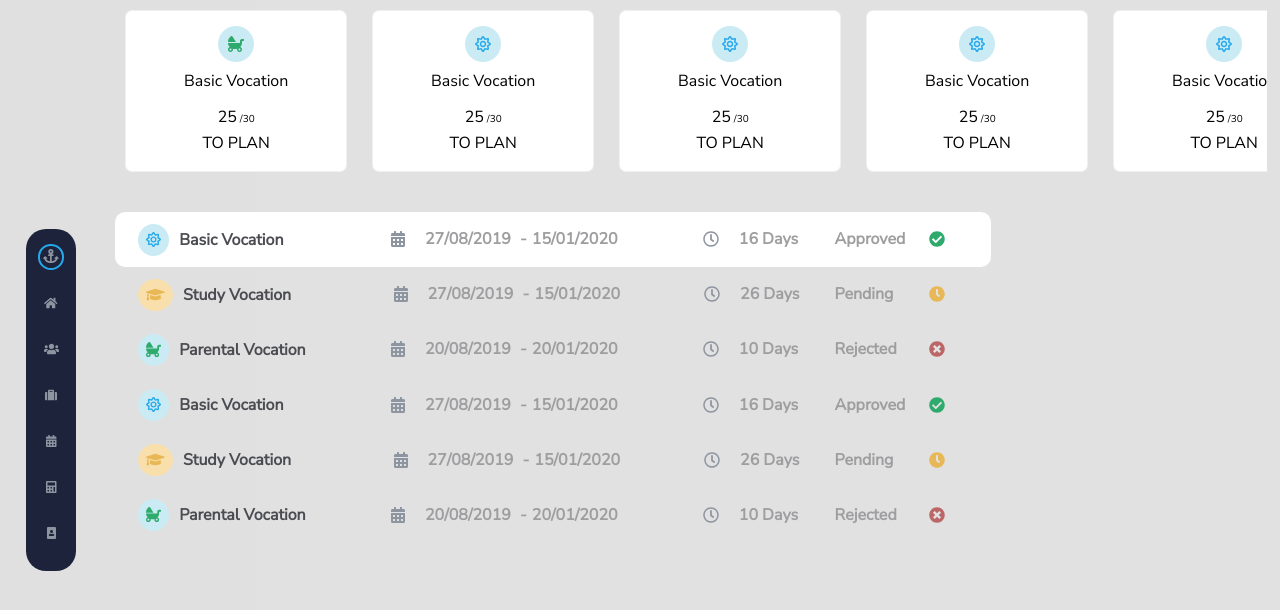
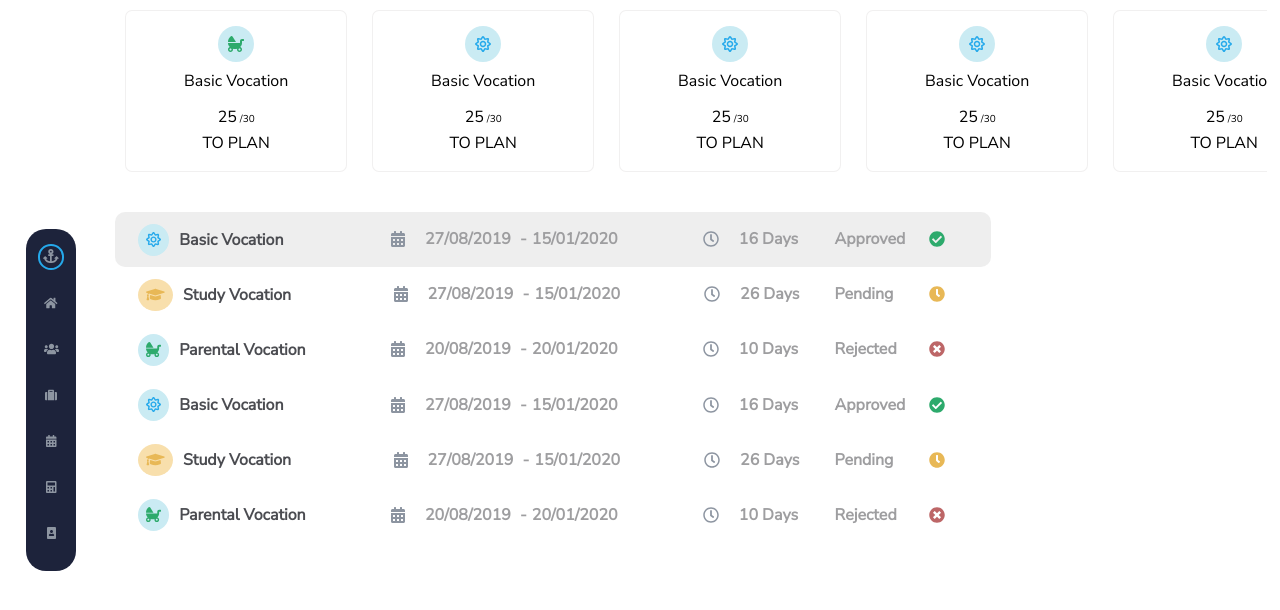
Before and after one commit to rafaelcarvalhocaetano/Caravela, an Angular app: page /home in a window 1280 px wide. In both pictures the pointer is over the link 552 px from the left and 239 px from the top of the page. Shown: the top 610 px of the page. Built offline with nearby package versions, Linux system fonts and the light colour scheme; data requests are answered from the project's data file.

Commit message:
remove color default

```diff
--- a/src/app/shared/components/table/table.component.scss
+++ b/src/app/shared/components/table/table.component.scss
@@ -97,7 +97,7 @@
       }
       &:hover {
         cursor: pointer;
-        background-color: #FFF;
+        background-color: rgba(190, 189, 189, 0.253);
       }
     }
 
--- a/src/assets/styles/variables.scss
+++ b/src/assets/styles/variables.scss
@@ -1,6 +1,6 @@
 $primary: #1d233b;
 $secundary: #25a9eb;
-$ground: #5553532d;
+$ground: #55535300;
 
 $icon-color: #8d95a1;
 $icon-color-hover: #ebf2f3;
```
